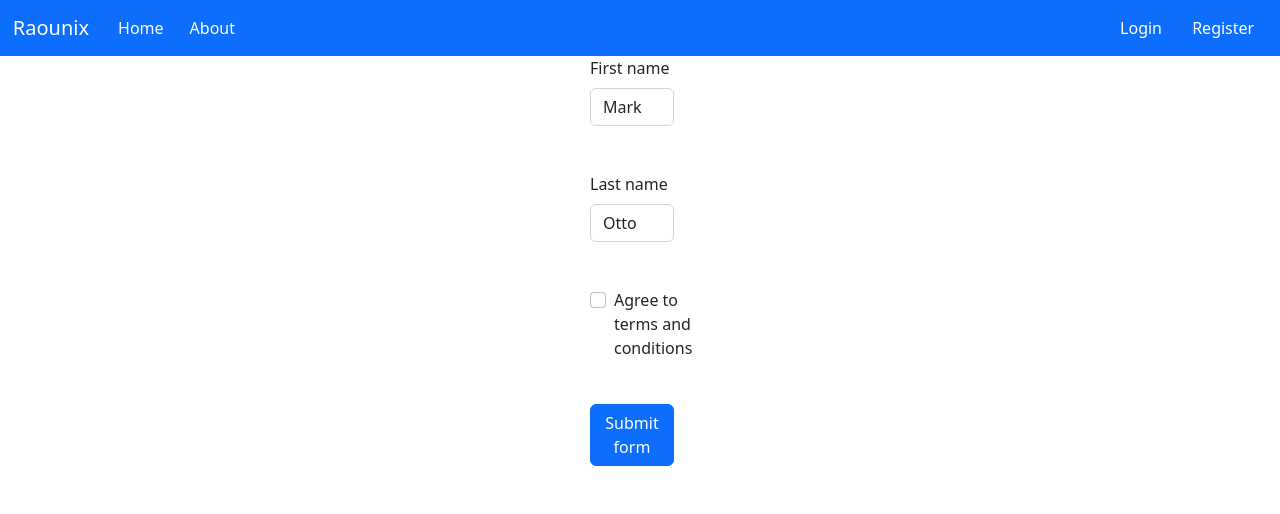
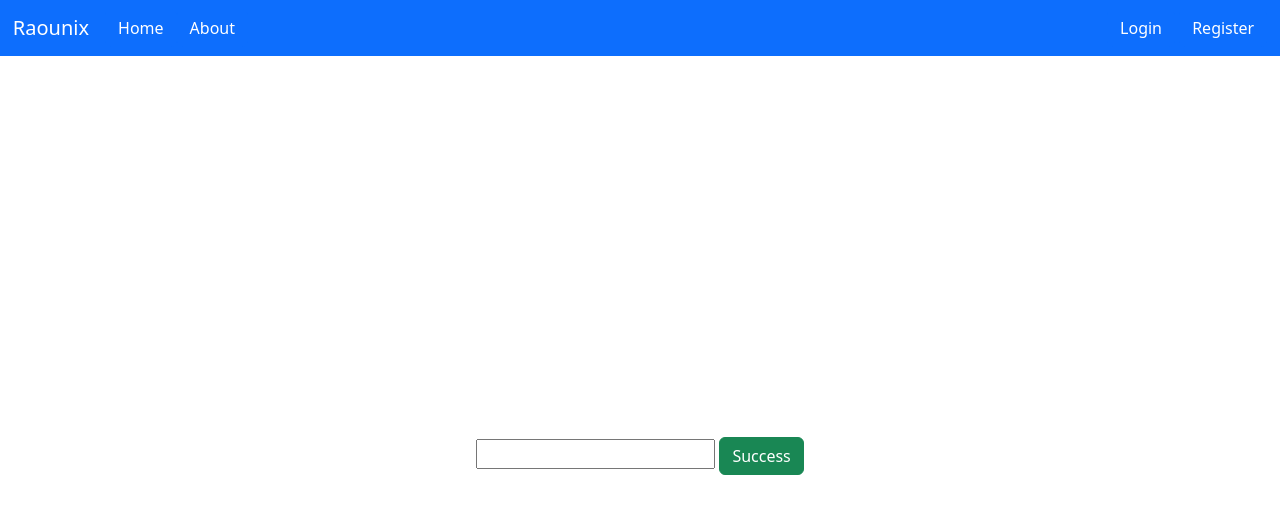
Before and after one commit to captainpick/UI-Flex, a plain HTML site: page index.html in a window 1280 px wide. Drawn offline with nearby package versions, Linux system fonts and the light colour scheme.

Commit message:
set main content at center of page

```diff
--- a/index.html
+++ b/index.html
@@ -34,40 +34,9 @@
 
         <div class="main-content">
             <div>
-                <form class="row g-3 needs-validation" novalidate>
-                    <div class="col-md-4">
-                    <label for="validationCustom01" class="form-label">First name</label>
-                    <input type="text" class="form-control" id="validationCustom01" value="Mark" required>
-                    <div class="valid-feedback">
-                        Looks good!
-                    </div>
-                    </div>
-                    <div class="col-md-4">
-                    <label for="validationCustom02" class="form-label">Last name</label>
-                    <input type="text" class="form-control" id="validationCustom02" value="Otto" required>
-                    <div class="valid-feedback">
-                        Looks good!
-                    </div>
-                    </div>
 
-
-
-
-                    <div class="col-12">
-                    <div class="form-check">
-                        <input class="form-check-input" type="checkbox" value="" id="invalidCheck" required>
-                        <label class="form-check-label" for="invalidCheck">
-                        Agree to terms and conditions
-                        </label>
-                        <div class="invalid-feedback">
-                        You must agree before submitting.
-                        </div>
-                    </div>
-                    </div>
-                    <div class="col-12">
-                    <button class="btn btn-primary" type="submit">Submit form</button>
-                    </div>
-                </form>
+                <input type="text">
+                <button type="button" class="btn btn-success">Success</button>
             </div>
         </div>
 
--- a/styles/style.scss
+++ b/styles/style.scss
@@ -27,11 +27,9 @@ $primaryColor: #7430f9;
 }
 
 .main-content {
-    height: 70%;
+    height: 100vh;
     display: flex;
     justify-content: center;
-    div {
-        width: 100px;
-        height: 100px;
-      }
+    align-items: center;
+
   }
```
Also changed, not shown: assets/image/bg.jpg (added), styles/style.css, 1 other file.
